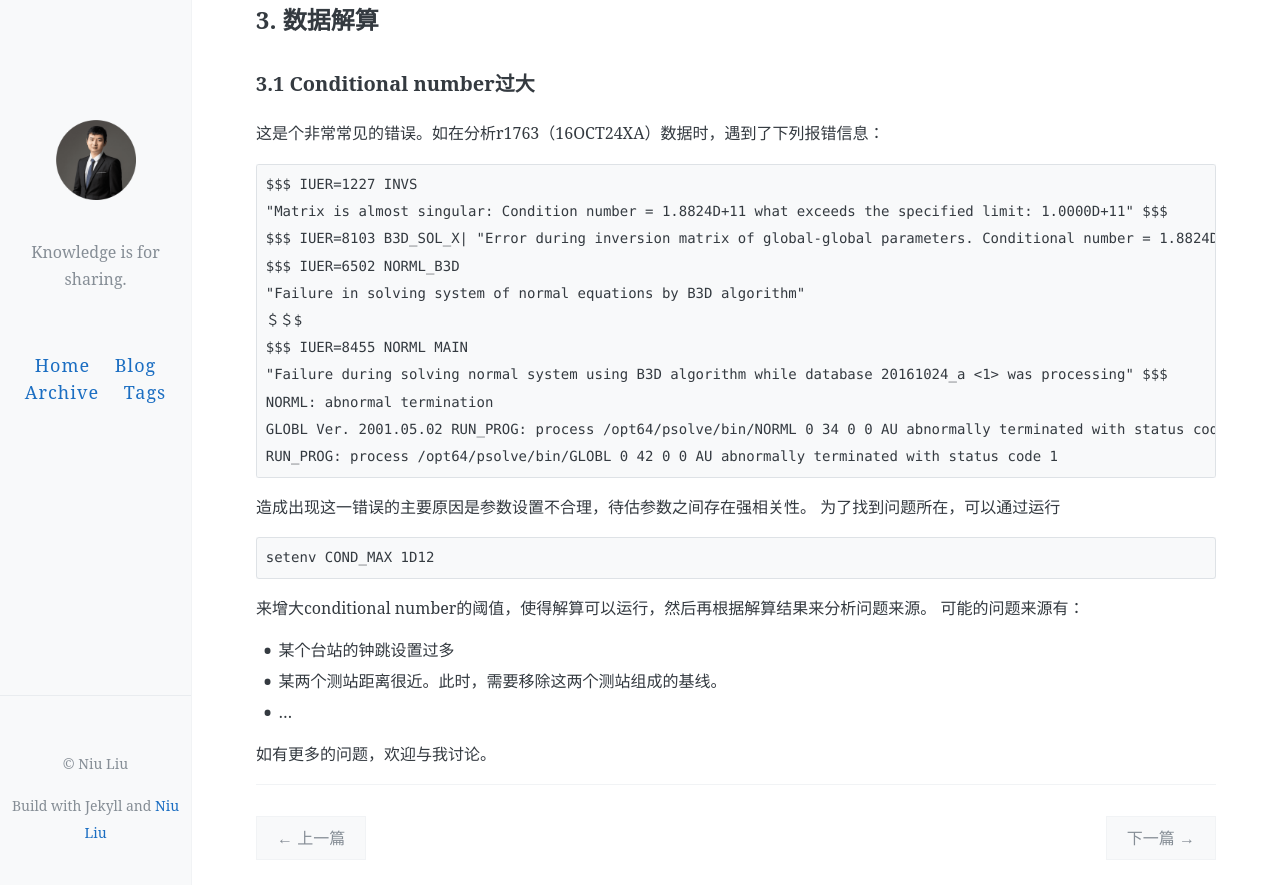
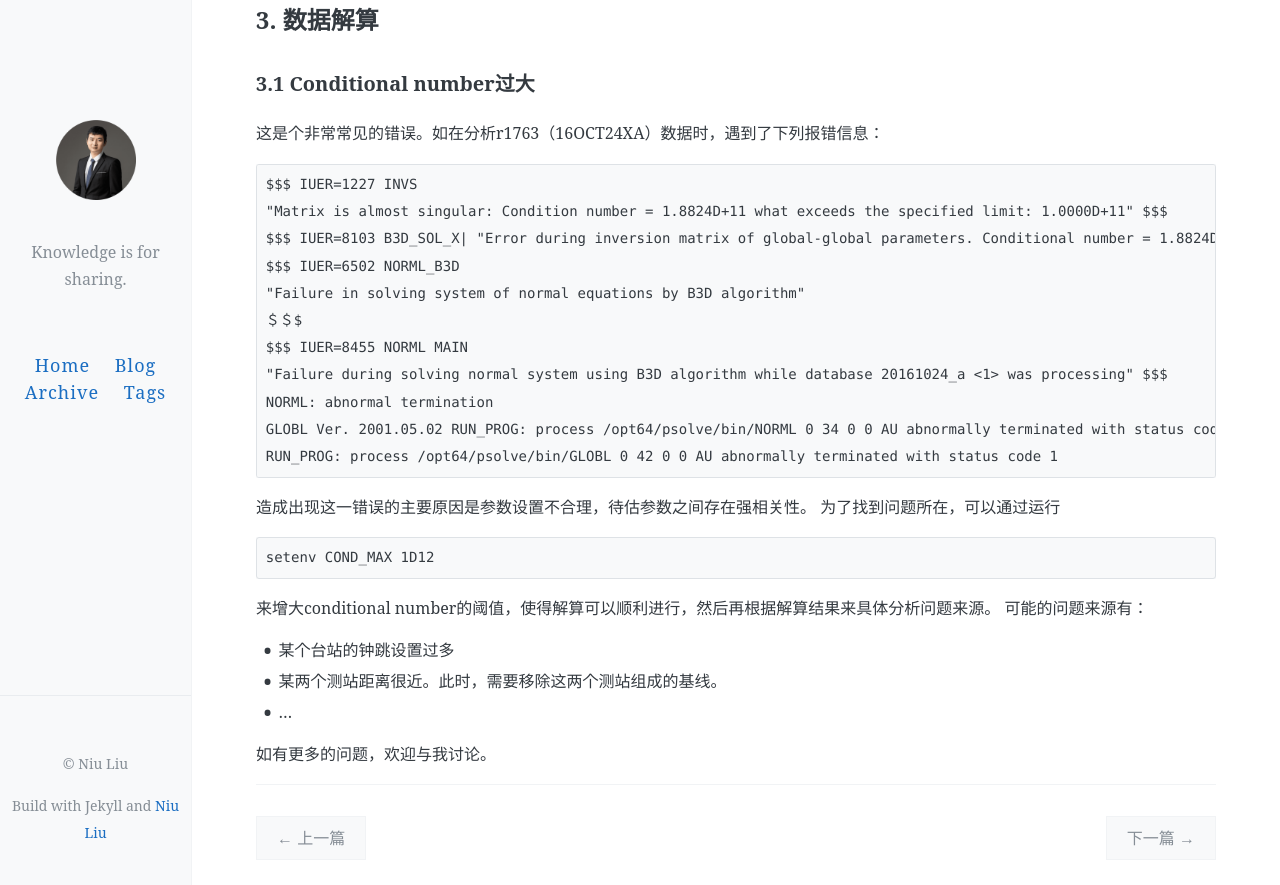
Before and after one commit to Niu-Liu/Niu-Liu.github.io, a Jekyll site: the page built from _posts/2024-08-01-common_error_in_psolve.md, in a window 1280 px wide and 900 px high, scrolled down 2428 px. Shown: the top 885 px of the window. Built offline with Jekyll 4.4.1, drawn with Linux system fonts in a browser that asks for light colours.

Commit message:
Fix some typos

````diff
--- a/_posts/2024-08-01-common_error_in_psolve.md
+++ b/_posts/2024-08-01-common_error_in_psolve.md
@@ -121,7 +121,7 @@ RUN_PROG: process /opt64/psolve/bin/GLOBL 0 42 0 0 AU abnormally terminated with
 ```
 setenv COND_MAX 1D12
 ```
-来增大conditional number的阈值，使得解算可以运行，然后再根据解算结果来分析问题来源。
+来增大conditional number的阈值，使得解算可以顺利进行，然后再根据解算结果来具体分析问题来源。
 可能的问题来源有：
 - 某个台站的钟跳设置过多
 - 某两个测站距离很近。此时，需要移除这两个测站组成的基线。
````
